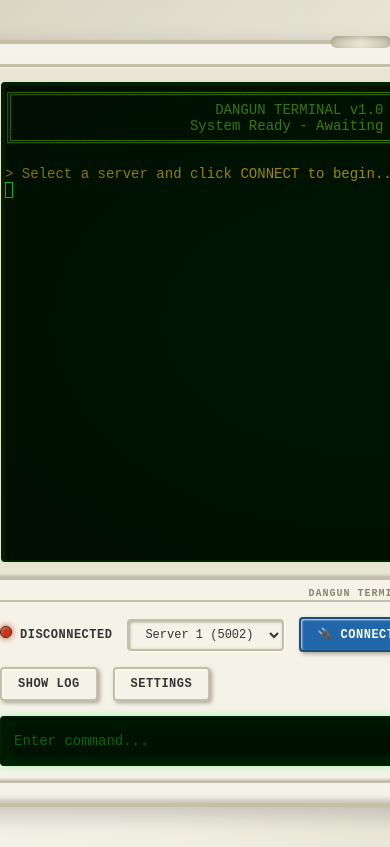
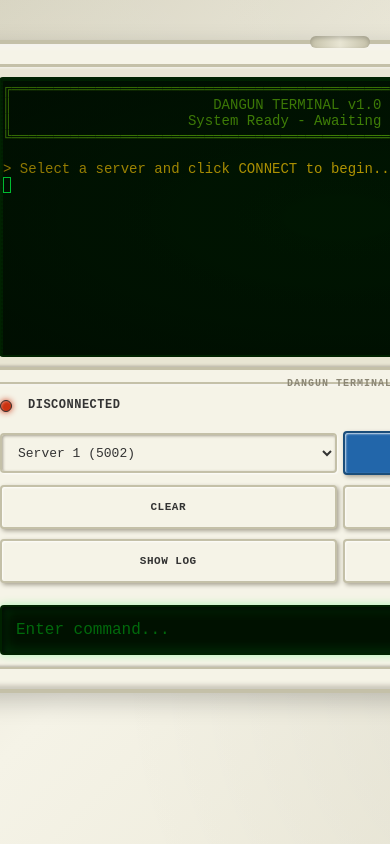
Before and after one commit to khunny7/dangunland, a React (Vite) app in the folder frontend-react/: page / in a window 390 px wide. Built offline with nearby package versions, Linux system fonts and the light colour scheme.

Commit message:
Implement comprehensive mobile responsive design
Co-authored-by: khunny7 <17402850+khunny7@users.noreply.github.com>

```diff
--- a/frontend-react/src/App.css
+++ b/frontend-react/src/App.css
@@ -738,35 +738,277 @@ body {
 
 /* Responsive Design */
 @media (max-width: 768px) {
+  /* App Layout */
+  .appRoot {
+    padding: 8px;
+  }
+
+  /* Menu Bar */
   .menuBar {
     padding: 12px 16px;
     flex-wrap: wrap;
-    gap: 12px;
+    gap: 8px;
+    position: relative;
   }
 
   .appTitle {
     font-size: 18px;
     margin-right: 0;
     width: 100%;
+    order: -1;
+    margin-bottom: 8px;
   }
 
-  .centerWrap {
-    padding: 20px 16px;
-    gap: 16px;
+  .statusSection {
+    width: 100%;
+    justify-content: space-between;
+    order: 10;
+    margin-top: 8px;
   }
 
-  .terminal {
-    height: 400px;
+  /* Buttons */
+  .btn {
+    padding: 10px 14px;
+    font-size: 13px;
+    min-height: 44px;
+    min-width: auto;
   }
 
   .menuBar .btn {
-    padding: 6px 12px;
-    font-size: 13px;
+    padding: 8px 12px;
+    font-size: 12px;
+    min-height: 40px;
+    flex: 1;
+    max-width: calc(50% - 4px);
   }
 
   .serverSelect {
     min-width: 120px;
     font-size: 13px;
+    height: 40px;
+    flex: 1;
+    max-width: 200px;
+  }
+
+  /* Center Content */
+  .centerWrap {
+    padding: 16px 8px;
+    gap: 12px;
+  }
+
+  /* Terminal Container */
+  .terminalContainer {
+    max-width: 100%;
+    width: 100%;
+    margin: 0;
+  }
+
+  .terminal {
+    height: 350px;
+    width: 100%;
+    min-width: auto;
+    min-height: 300px;
+  }
+
+  .monitor {
+    padding: 10px;
+    width: 100%;
+  }
+
+  .control-panel {
+    width: 100%;
+    padding: 12px;
+    margin-top: 12px;
+  }
+
+  .menu-bar {
+    flex-wrap: wrap;
+    gap: 6px;
+    margin-bottom: 12px;
+    justify-content: flex-start;
+  }
+
+  .retro-button {
+    padding: 8px 12px;
+    font-size: 12px;
+    min-height: 40px;
+    flex: 0 1 calc(33.333% - 4px);
+    margin: 2px 0;
+    text-align: center;
+    box-sizing: border-box;
+  }
+
+  .retro-button.connect {
+    flex: 0 1 calc(50% - 3px);
+  }
+
+  .retro-select {
+    min-height: 40px;
+    font-size: 13px;
+    flex: 0 1 calc(50% - 3px);
+    margin: 2px 0;
+    box-sizing: border-box;
+  }
+
+  .status-section {
+    width: 100%;
+    order: -1;
+    margin-bottom: 8px;
+    display: flex;
+    align-items: center;
+    gap: 8px;
+  }
+
+  .input-bar {
+    font-size: 16px;
+    padding: 12px 14px;
+    min-height: 44px;
+    width: 100%;
+    margin-top: 8px;
+    box-sizing: border-box;
+  }
+
+  /* Input Bar */
+  .inputBarWrap {
+    padding: 12px 16px;
+    flex-wrap: wrap;
+    gap: 8px;
+  }
+
+  .inputBarWrap input {
+    font-size: 16px;
+    padding: 12px 14px;
+    min-height: 44px;
+  }
+
+  /* Settings Popup */
+  .settings-popup {
+    min-width: auto;
+    max-width: calc(100vw - 32px);
+    width: calc(100% - 32px);
+    margin: 16px;
+    padding: 16px;
+    max-height: calc(100vh - 32px);
+    overflow-y: auto;
+  }
+
+  .settings-content {
+    gap: 16px;
+  }
+
+  .setting-group {
+    padding: 12px;
+  }
+
+  /* Form Elements */
+  .form-row {
+    flex-direction: column;
+    gap: 8px;
+    align-items: stretch;
+  }
+
+  .form-input, .form-select {
+    font-size: 16px;
+    padding: 8px 12px;
+    min-height: 44px;
+  }
+
+  .form-buttons {
+    flex-direction: column;
+    gap: 8px;
+  }
+
+  .retro-button {
+    padding: 10px 16px;
+    font-size: 14px;
+    min-height: 44px;
+  }
+
+  /* Connection Log */
+  .connLogContent {
+    padding: 12px 16px;
+    max-height: 150px;
+  }
+
+  .connLogList {
+    font-size: 11px;
+  }
+
+  /* Manager Containers */
+  .manager-container {
+    padding: 12px;
+  }
+
+  .macro-item, .trigger-item {
+    padding: 12px;
+    margin-bottom: 8px;
+  }
+
+  .macro-actions, .trigger-actions {
+    flex-direction: column;
+    gap: 6px;
+  }
+
+  .macro-actions .retro-button,
+  .trigger-actions .retro-button {
+    width: 100%;
+    justify-content: center;
+  }
+}
+
+/* Extra Small Mobile Devices */
+@media (max-width: 480px) {
+  .menuBar {
+    padding: 8px 12px;
+    gap: 6px;
+  }
+
+  .menuBar .btn {
+    font-size: 11px;
+    padding: 6px 8px;
+    min-height: 36px;
+  }
+
+  .terminal {
+    height: 280px;
+    min-height: 250px;
+  }
+
+  .settings-popup {
+    margin: 8px;
+    padding: 12px;
+  }
+
+  .centerWrap {
+    padding: 8px 4px;
+  }
+
+  .retro-button {
+    flex: 0 1 calc(50% - 3px);
+    font-size: 11px;
+    padding: 6px 8px;
+  }
+}
+
+/* Tablet Responsive Design */
+@media (min-width: 769px) and (max-width: 1024px) {
+  .terminal {
+    height: 500px;
+  }
+
+  .control-panel {
+    max-width: 800px;
+    margin: 0 auto;
+  }
+
+  .retro-button {
+    flex: 0 1 auto;
+    min-width: 120px;
+  }
+
+  .menu-bar {
+    justify-content: center;
+    gap: 12px;
   }
 }
 
```
